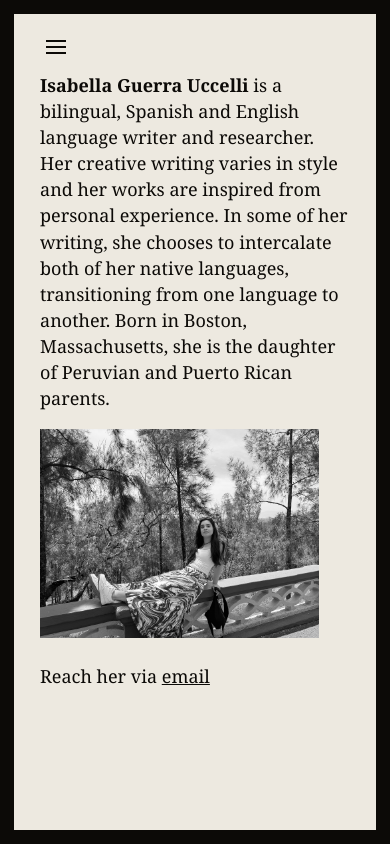
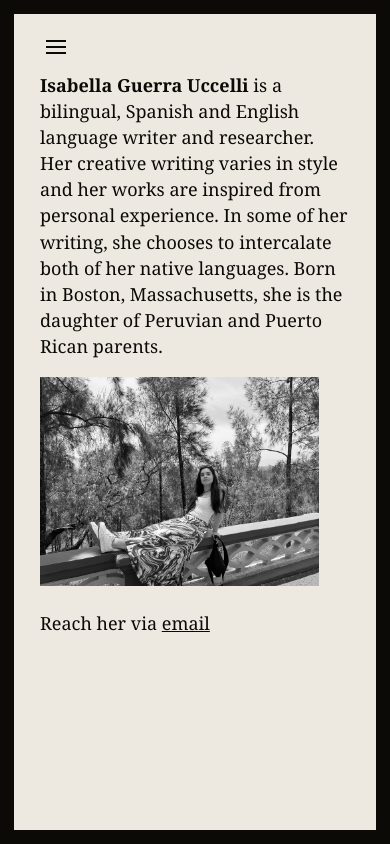
Before and after one commit to devinlizardi/isa-portfolio, a React (Vite) app: page /contact in a window 390 px wide. Built offline with nearby package versions, Linux system fonts and the light colour scheme.

Commit message:
text fixes, contact page responsiveness

```diff
--- a/src/components/Contact/Contact.module.scss
+++ b/src/components/Contact/Contact.module.scss
@@ -40,4 +40,7 @@
 img {
   width: 90%;
   max-width: 285px;
+  @media screen and (max-height: 600px) {
+    display: none;
+  }
 }
--- a/src/components/Contact/Contact.tsx
+++ b/src/components/Contact/Contact.tsx
@@ -1,7 +1,11 @@
+import { useSurface } from "../../hooks/useSurface";
 import { Hamburger } from "../Nav/Hamburger";
 import cs from "./Contact.module.scss";
 
 export const Contact = () => {
+  const surface = useSurface();
+  const isDesktop = surface === "desktop";
+
   return (
     <div className={cs.frame}>
       <div className={cs.contactPage}>
@@ -10,10 +14,12 @@ export const Contact = () => {
           <b>Isabella Guerra Uccelli </b>is a bilingual, Spanish and English
           language writer and researcher. Her creative writing varies in style
           and her works are inspired from personal experience. In some of her
-          writing, she chooses to intercalate both of her native languages,
-          transitioning from one language to another. Born in Boston,
-          Massachusetts, she is the daughter of Peruvian and Puerto Rican
-          parents.
+          writing, she chooses to intercalate both of her native languages
+          {isDesktop && (
+            <span>, transitioning from one language to another</span>
+          )}
+          . Born in Boston, Massachusetts, she is the daughter of Peruvian and
+          Puerto Rican parents.
         </p>
         <img rel="preload" src="/isabella.jpg" />
         <br />
--- a/src/works/pages/Asleep/TheAsleepMind.tsx
+++ b/src/works/pages/Asleep/TheAsleepMind.tsx
@@ -42,16 +42,16 @@ export const TheAsleepMind = () => {
         There was a girl laying down in the field seen from above, nothing to
         see but grass. Whether she was the girl, she did not know. These were
         the images recalled in the shower. As she made breakfast and coffee, she
-        tried to piece them together. In the morning she had woken up deep in
-        the middle of a story that she wanted to continue to be a part of. Now,
-        she just had a couple images. How did it go? She was getting frustrated
-        at herself for not being able to remember when just a few minutes ago
-        she had been living it. As she finished making breakfast, those images
-        slipped her mind. She tried to reconstruct them. Tried to relive the
-        shower. Tried to remember any small detail about what the dream had been
-        about. Nothing came to her. She accepted that her memories had been
-        forgotten, as vivid and as real as they had been. And she continued on
-        with her day.
+        tried to piece them together. She had woken up deep in the middle of a
+        story that she wanted to continue to be a part of. Now, she just had a
+        couple images. How did it go? She was getting frustrated at herself for
+        not being able to remember when just a few minutes ago she had been
+        living it. As she finished making breakfast, those images slipped her
+        mind. She tried to reconstruct them. Tried to relive the shower. Tried
+        to remember any small detail about what the dream had been about.
+        Nothing came to her. She accepted that her memories had been forgotten,
+        as vivid and as real as they had been. And she continued on with her
+        day.
       </p>
       <br />
       <h3 className={cs.sectionSubtitle}>II.</h3>
--- a/src/works/pages/Escondida/Escondida.tsx
+++ b/src/works/pages/Escondida/Escondida.tsx
@@ -5,7 +5,7 @@ export const Escondida = () => {
     <>
       <br />
       <div className={cs.escondido}>
-        145676dónde543164136843pongo64513el428724pare?7613547134si237465mas174584o3856135menos432167me403818siento748263igual7417842cuál9587435es62759la47149obsesión3571con14057la26891imagen?570018yo46276me184miro6941y49no79123me6758reconozco23456789hace56789tiempo68461945059187469
+        145676dónde543164136843pongo64513el428724pare?7613547134si237465más174584o3856135menos432167me403818siento748263igual7417842cuál9587435es62759la47149obsesión3571con14057la26891imagen?570018yo46276me184miro6941y49no79123me6758reconozco23456789hace56789tiempo68461945059187469
       </div>
     </>
   );
```
